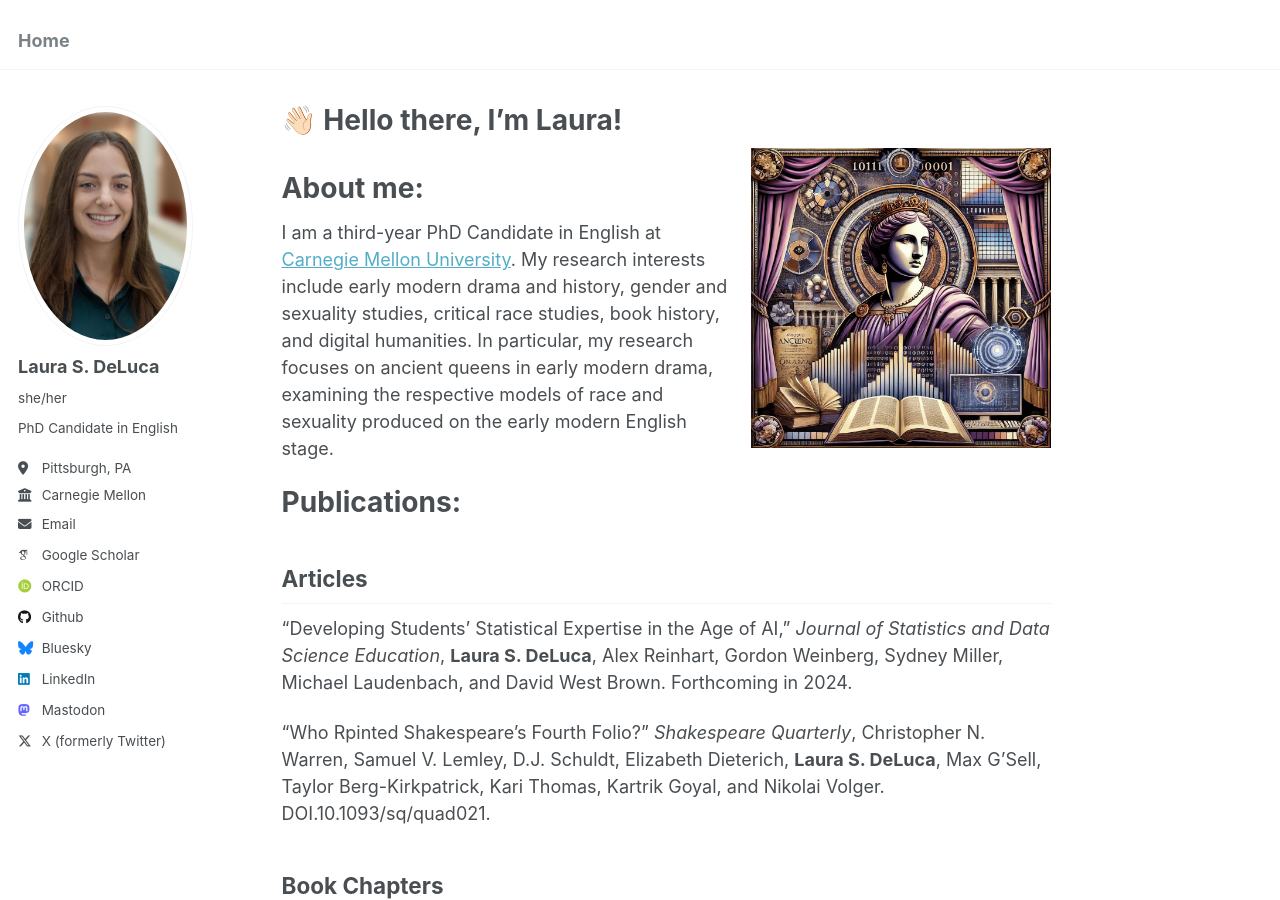
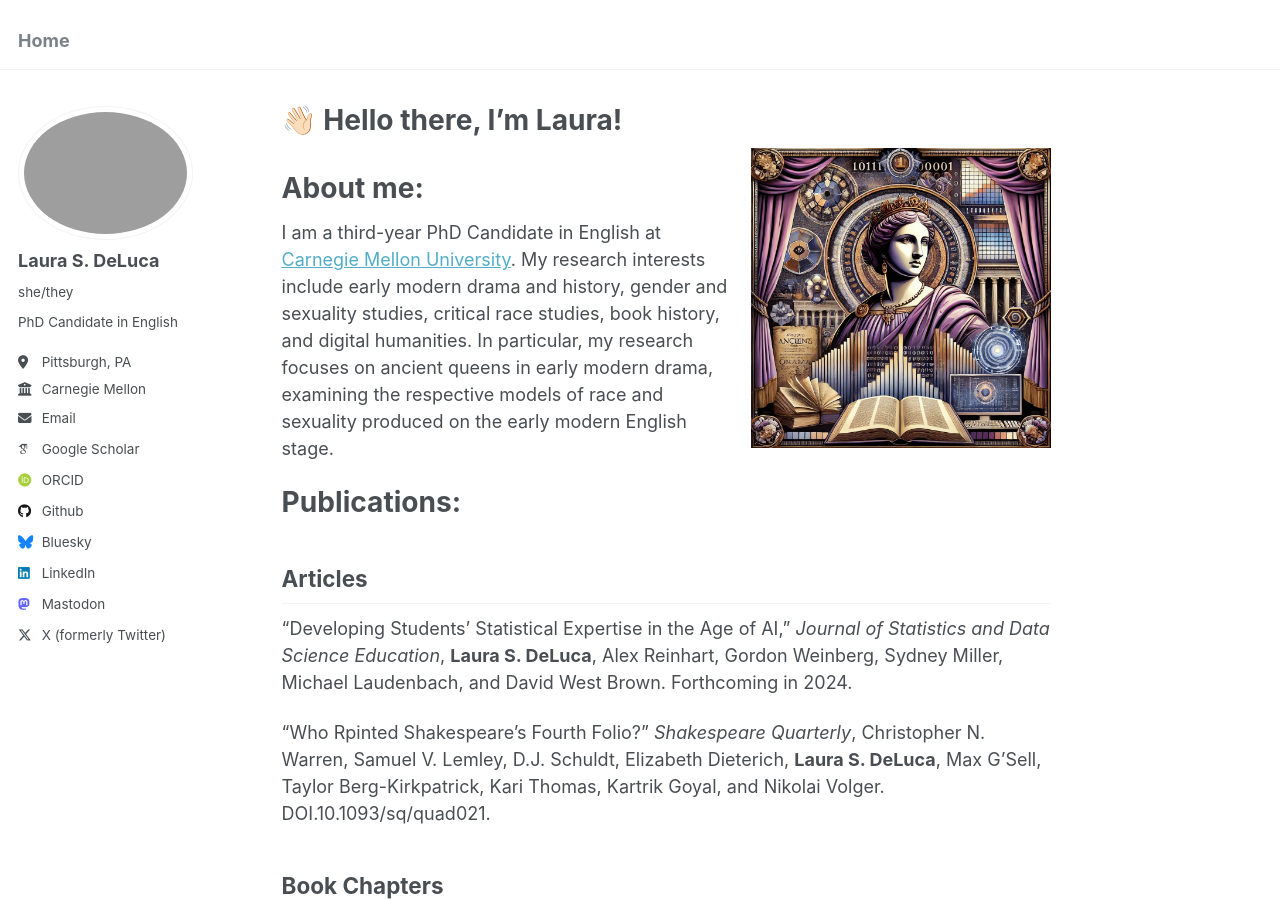
Before and after one commit to laurasdeluca/laurasdeluca.github.io, a Jekyll site: the page built from about.md, in a window 1280 px wide and 900 px high. Built offline with Jekyll 4.4.1, drawn with Linux system fonts in a browser that asks for light colours; some web fonts are replaced.

Commit message:
Update _config.yml

```diff
--- a/_config.yml
+++ b/_config.yml
@@ -21,9 +21,9 @@ repository               : "academicpages/academicpages.github.io"
 #               Additional customization can be done by editing /_includes/author-profile.html
 author:
   # Biographic information
-  avatar           : "https://laurasdeluca.github.io/images/LD2022Headshot.jpg"
+  avatar           : "https://laurasdeluca.github.io/images/LD2025Headshot.jpg"
   name             : "Laura S. DeLuca"
-  pronouns         : "she/her"
+  pronouns         : "she/they"
   bio              : "PhD Candidate in English"
   location         : "Pittsburgh, PA"
   employer         : "Carnegie Mellon"
```
